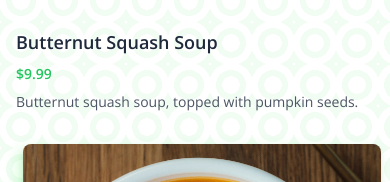
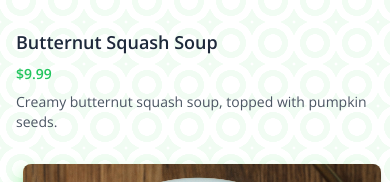
Before and after one commit to ProfoundlyParker/kind-kitchen, a SvelteKit app: page / in a window 390 px wide. Shown: the part 2834-3016 px from the top of the page. Built offline with nearby package versions, Linux system fonts and the light colour scheme.

Commit message:
Made Menu more responsive and edited a description

```diff
--- a/src/components/Menu.svelte
+++ b/src/components/Menu.svelte
@@ -30,7 +30,7 @@
     },
     {
         name: "Butternut Squash Soup",
-        description: "Butternut squash soup, topped with pumpkin seeds.",
+        description: "Creamy butternut squash soup, topped with pumpkin seeds.",
         imgUrl: "assets/squash-soup.jpg",
         price: "$9.99"
     },
@@ -54,7 +54,7 @@
                 Menu
             </h3>
         </div>
-        <div class="max-w-[1600px] w-full grid grid-cols-1 sm:grid-cols-2 md:grid-cols-3 gap-6 lg:gap-0.5">
+        <div class="max-w-[1600px] w-full grid grid-cols-1 md:grid-cols-2 lg:grid-cols-3 gap-6 lg:gap-0.5">
             {#each menuFeatures as menuFeature}
                 <MenuCard {menuFeature} />
             {/each}
```
